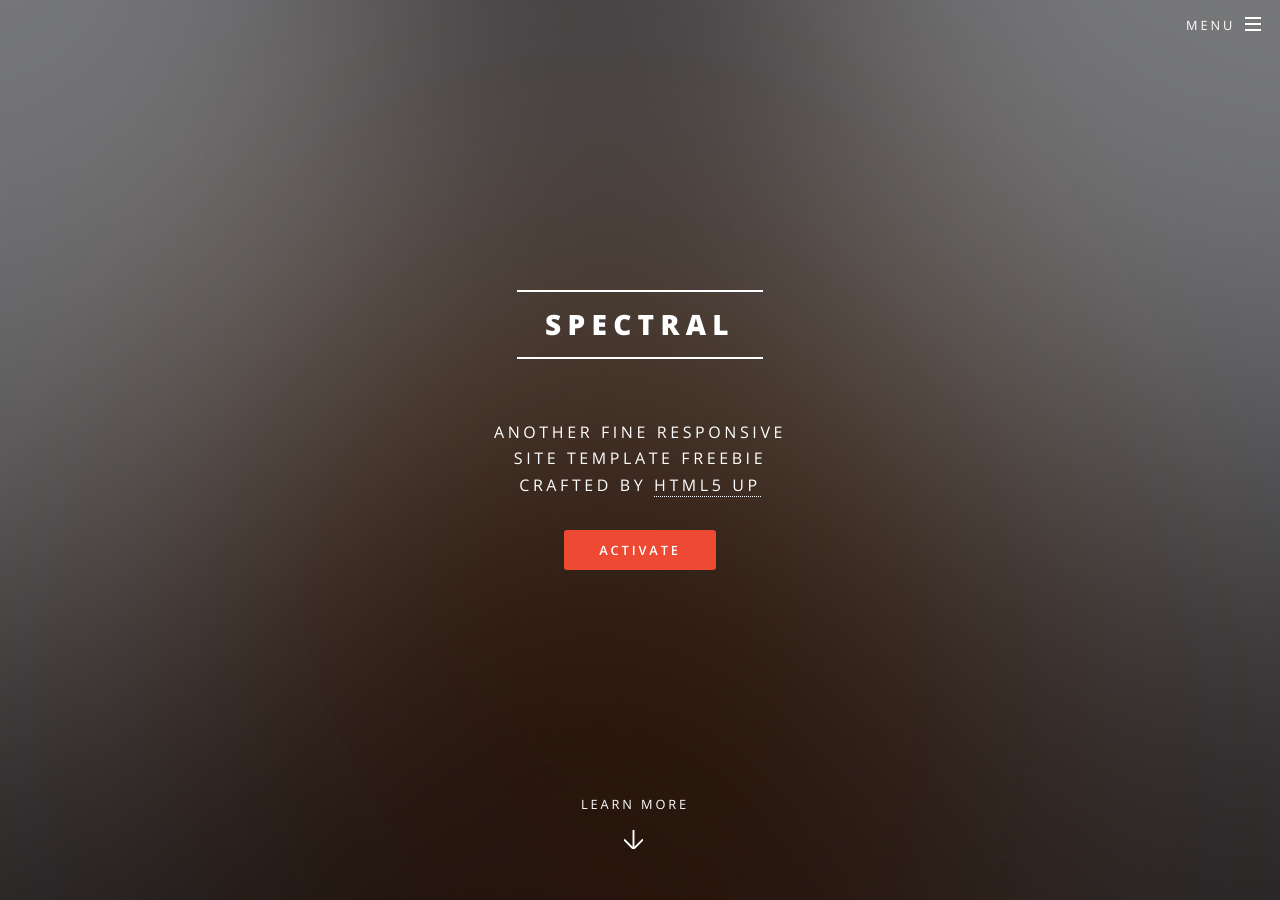
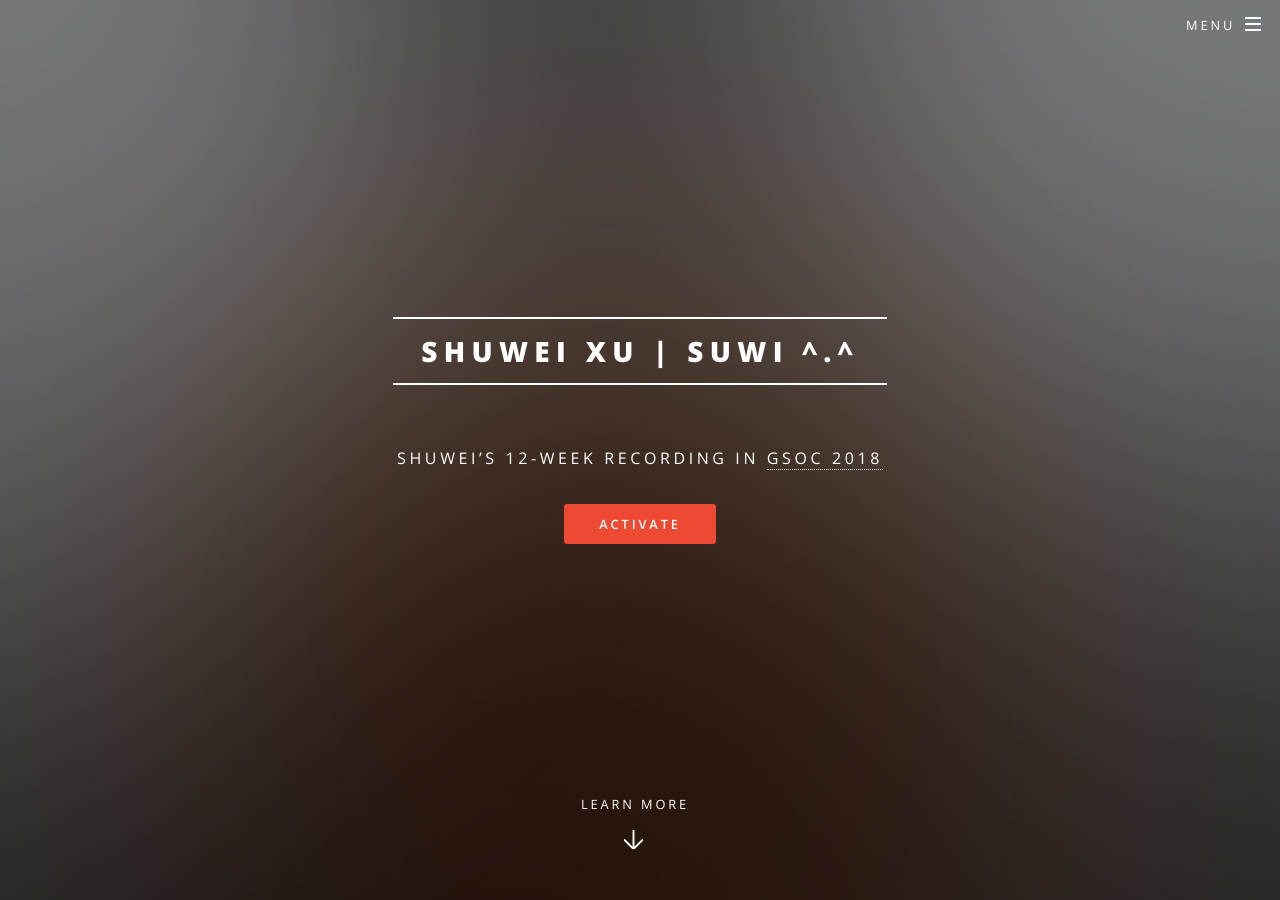
Before and after one commit to CynthiaSuwi/cynthiasuwi.github.io, a Jekyll site: the page built from index.html, in a window 1280 px wide and 900 px high. Built offline with Jekyll 4.4.1, drawn with Linux system fonts in a browser that asks for light colours; some of the changed text lies outside the part shown.

Commit message:
Configure Homepage

```diff
--- a/_config.yml
+++ b/_config.yml
@@ -2,22 +2,21 @@
 #
 
 # Site settings
-title: Spectral
+title: Shuwei Xu | suwi ^.^
 description: |
-  Another fine responsive
-  site template freebie
-  crafted by [HTML5 UP](http://html5up.net)
-owner: Your Name # or company name
-first_published: 2016 # if migrating another site, the year of your first publish
-email: your-email@domain.com
+  Shuwei's 12-week recording
+  in [GSoC 2018](https://summerofcode.withgoogle.com/projects/#5284664500027392)
+owner: Shuwei Xu # or company name
+first_published: 2018 # if migrating another site, the year of your first publish
+email: cherub_cinderella@outlook.com
 baseurl: "" # the subpath of your site, e.g. /blog
-url: "http://yourdomain.com" # the base hostname & protocol for your site
+url: "https://medium.com/suwi" # the base hostname & protocol for your site
 social:
-  twitter: https://twitter.com/<username>
-  github: https://github.com/<username>
-  linkedin-square: https://linkedin.com/in/<username>
-  facebook-official: https://facebook.com/<username>
+  github: https://github.com/cynthiasuwi
+  linkedin-square: https://linkedin.com/in/cynthiasuwi
+  facebook-official: https://facebook.com/cynthiasuwi
   google-plus-square: https://plus.google.com/u/0/+<username>
+  #twitter: https://twitter.com/<username>
   #email: /contact/
   #flickr:
   #instagram:
```
